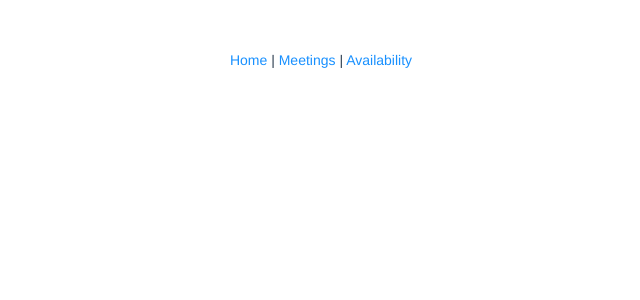
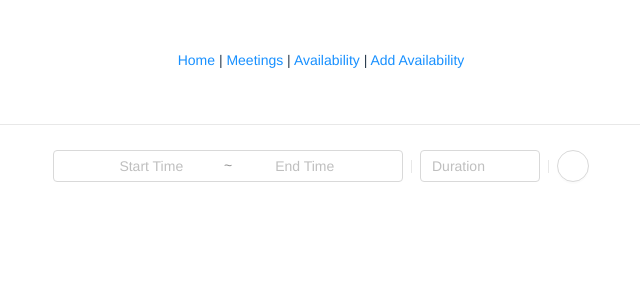
Before and after one commit to nikkanetiya/meeting-scheduler, a Vue app in the folder ui/: page /add-slots in a window 1280 px wide. Shown: the top 300 px of the page, without its empty margins (319-959 px from the left). Built offline with nearby package versions, Linux system fonts and the light colour scheme.

Commit message:
UI: Add meeting slots

```diff
--- a/ui/src/App.vue
+++ b/ui/src/App.vue
@@ -3,7 +3,8 @@
     <div id="nav">
       <router-link to="/">Home</router-link>&nbsp;|
       <router-link to="/meetings">Meetings</router-link>&nbsp;|
-      <router-link to="/available-slots">Availability</router-link>
+      <router-link to="/available-slots">Availability</router-link>&nbsp;|
+      <router-link to="/add-slots">Add Availability</router-link>
     </div>
     <router-view />
   </div>
--- a/ui/src/router/index.js
+++ b/ui/src/router/index.js
@@ -3,6 +3,7 @@ import VueRouter from 'vue-router';
 import Home from '../views/Home.vue';
 import Events from '../views/Events.vue';
 import Slots from '../views/Slots.vue';
+import AddSlots from '../views/AddSlots.vue';
 Vue.use(VueRouter);
 
 const routes = [
@@ -20,6 +21,11 @@ const routes = [
     path: '/available-slots',
     name: 'available-slots',
     component: Slots
+  },
+  {
+    path: '/add-slots',
+    name: 'add-slots',
+    component: AddSlots
   }
 ];
 
--- /dev/null
+++ b/ui/src/views/AddSlots.vue
@@ -0,0 +1,100 @@
+<template>
+  <div class="available-slots">
+    <a-divider />
+    <a-range-picker
+      :showTime="{ format: 'HH:mm' }"
+      format="YYYY-MM-DD HH:mm"
+      :placeholder="['Start Time', 'End Time']"
+      @ok="onOk"
+    />
+    <a-divider type="vertical" />
+    <a-select
+      placeholder="Duration"
+      style="width: 120px"
+      @change="onSelectChange"
+    >
+      <a-select-option value="30">30 Minutes</a-select-option>
+      <a-select-option value="60">60 Minutes</a-select-option>
+    </a-select>
+    <a-divider type="vertical" />
+    <a-button icon="check" shape="circle" @click="onSubmit"></a-button>
+  </div>
+</template>
+<script>
+/* eslint-disable no-console */
+import axios from 'axios';
+// import moment from 'moment';
+export default {
+  name: 'add-slots',
+  data() {
+    return {
+      loading: true,
+      start: null,
+      end: null,
+      duration: null
+    };
+  },
+  methods: {
+    onSelectChange(value) {
+      this.duration = parseInt(value);
+    },
+    onOk(args) {
+      console.log(args);
+      this.start = args[0].format();
+      this.end = args[1].format();
+      this.createSlots();
+    },
+    onSubmit() {
+      this.createSlots();
+    },
+    async createSlots() {
+      this.loading = true;
+      if (!this.start) {
+        this.$message.warn('Please select start time');
+        return;
+      }
+      if (!this.end) {
+        this.$message.warn('Please select end time');
+        return;
+      }
+      if (!this.duration) {
+        this.$message.warn('Please select duration');
+        return;
+      }
+
+      const data = {
+        start: this.start,
+        end: this.end,
+        duration: 30
+      };
+      try {
+        const response = await axios.post(
+          'http://localhost:3000/events/availability',
+          data
+        );
+        console.log(response.data);
+        this.$message.success('Slots added successfully');
+      } catch (error) {
+        if (
+          error.response &&
+          error.response.data &&
+          error.response.data.message
+        ) {
+          this.$message.error(error.response.data.message);
+        } else {
+          this.$message.error('Something went wrong!');
+        }
+      }
+    }
+  }
+};
+</script>
+<style scoped>
+.ant-card {
+  cursor: pointer;
+}
+
+.ant-card:hover .ant-card-head-title {
+  color: #1890ff;
+}
+</style>
```
